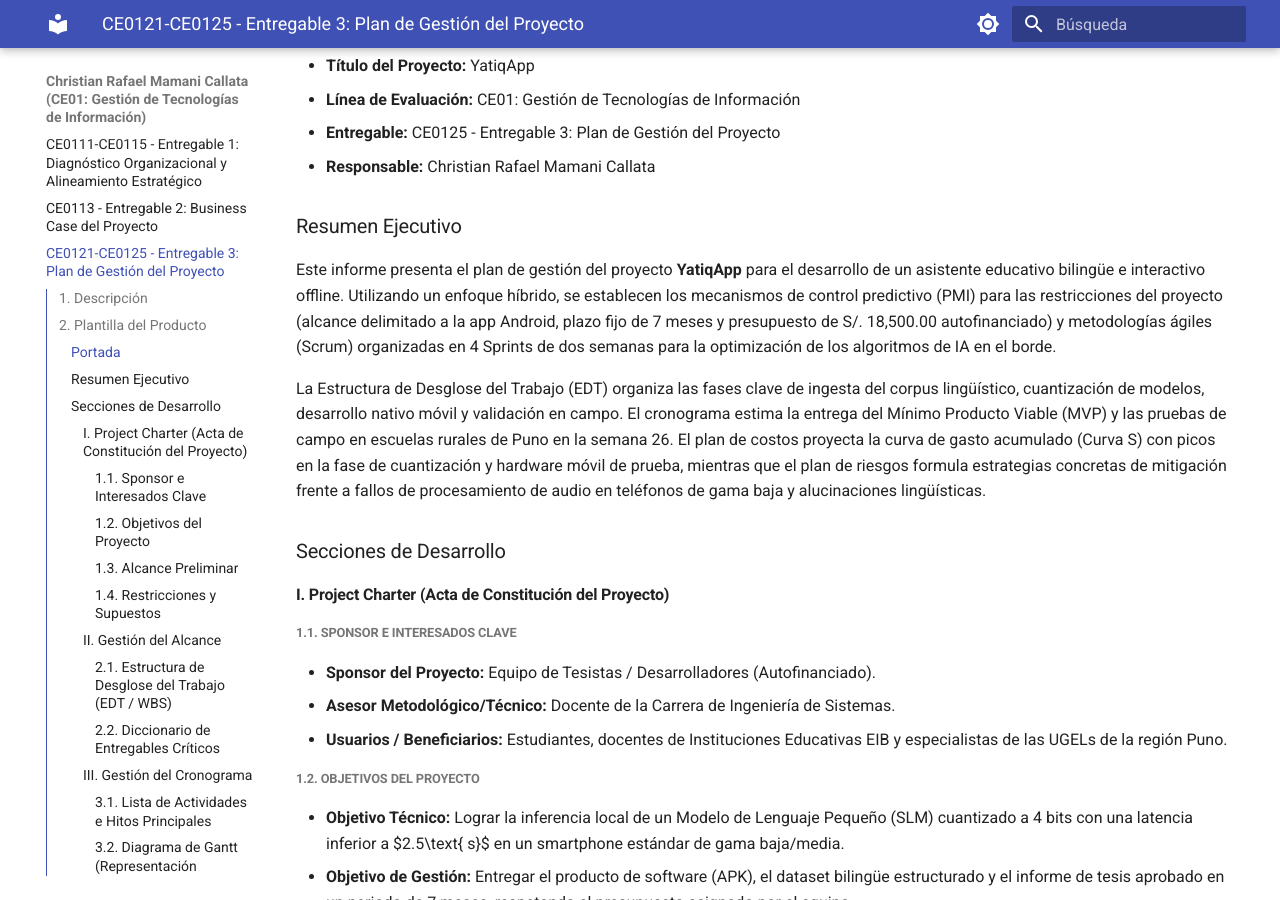
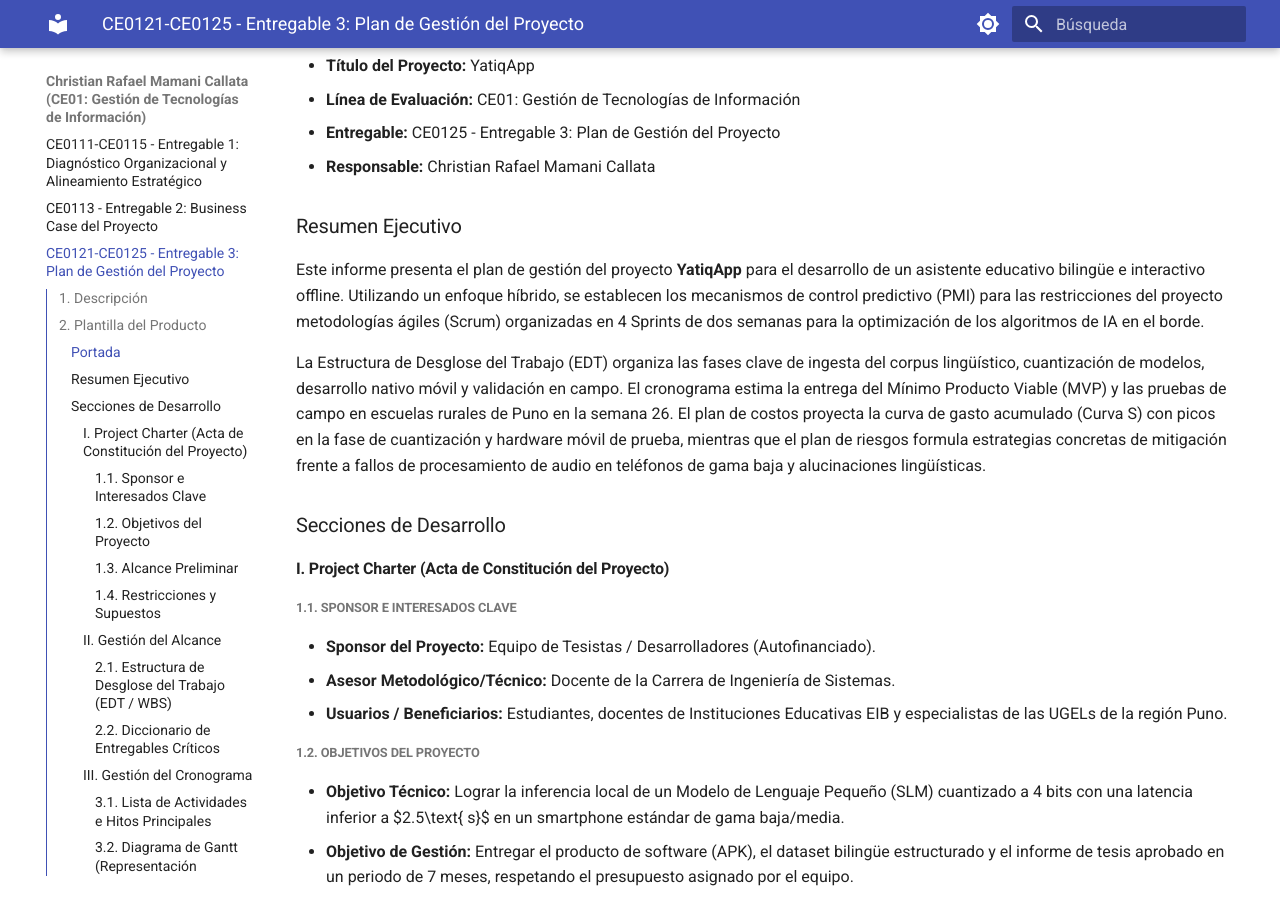
Before and after one commit to jhanslarico11/Perfil-de-Egreso, an MkDocs documentation site: the page built from docs/ChristianRafaelMamaniCallata/entregable3.md, in a window 1280 px wide and 900 px high, scrolled down 465 px. Built offline with MkDocs 1.6.1 and Material for MkDocs 9.7.7, drawn with Linux system fonts in a browser that asks for light colours.

Commit message:
Actualiza entregable CE03

```diff
--- a/docs/ChristianRafaelMamaniCallata/entregable3.md
+++ b/docs/ChristianRafaelMamaniCallata/entregable3.md
@@ -12,7 +12,7 @@
 * **Responsable:** Christian Rafael Mamani Callata
 
 ### Resumen Ejecutivo
-Este informe presenta el plan de gestión del proyecto **YatiqApp** para el desarrollo de un asistente educativo bilingüe e interactivo offline. Utilizando un enfoque híbrido, se establecen los mecanismos de control predictivo (PMI) para las restricciones del proyecto (alcance delimitado a la app Android, plazo fijo de 7 meses y presupuesto de S/. 18,500.00 autofinanciado) y metodologías ágiles (Scrum) organizadas en 4 Sprints de dos semanas para la optimización de los algoritmos de IA en el borde.
+Este informe presenta el plan de gestión del proyecto **YatiqApp** para el desarrollo de un asistente educativo bilingüe e interactivo offline. Utilizando un enfoque híbrido, se establecen los mecanismos de control predictivo (PMI) para las restricciones del proyecto metodologías ágiles (Scrum) organizadas en 4 Sprints de dos semanas para la optimización de los algoritmos de IA en el borde.
 
 La Estructura de Desglose del Trabajo (EDT) organiza las fases clave de ingesta del corpus lingüístico, cuantización de modelos, desarrollo nativo móvil y validación en campo. El cronograma estima la entrega del Mínimo Producto Viable (MVP) y las pruebas de campo en escuelas rurales de Puno en la semana 26. El plan de costos proyecta la curva de gasto acumulado (Curva S) con picos en la fase de cuantización y hardware móvil de prueba, mientras que el plan de riesgos formula estrategias concretas de mitigación frente a fallos de procesamiento de audio en teléfonos de gama baja y alucinaciones lingüísticas.
 
```
